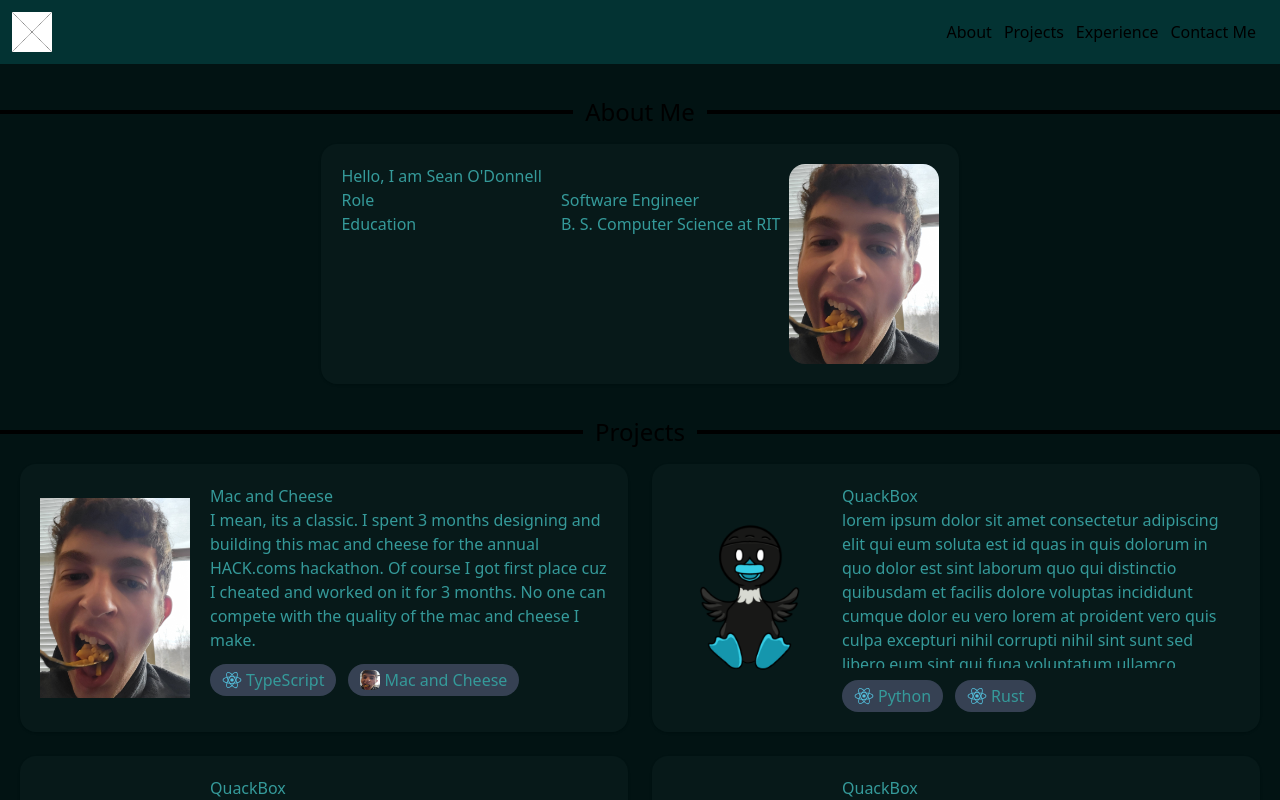
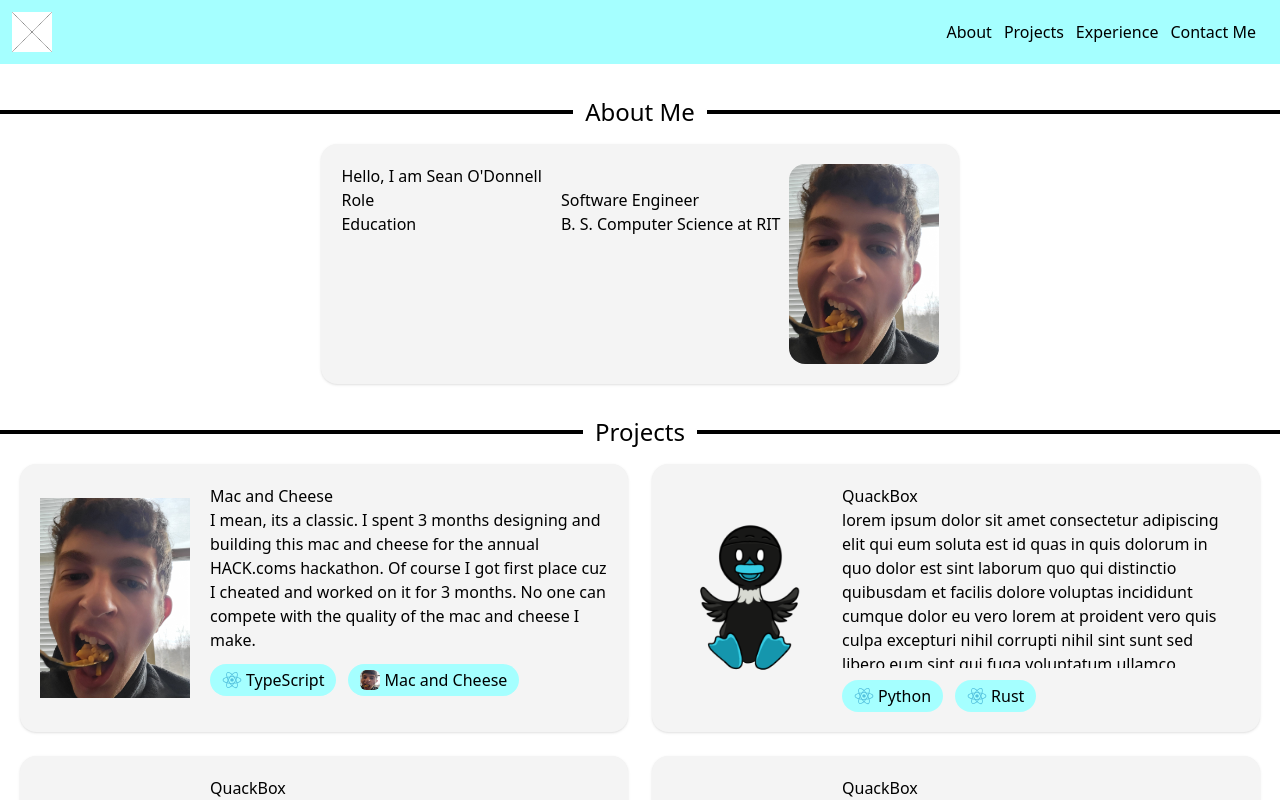
Before and after one commit to Saoski/test-portfolio, a Next.js app: page / in a window 1280 px wide. Shown: the top 800 px of the page. Built offline with nearby package versions, Linux system fonts and the light colour scheme.

Commit message:
Change color scheme

```diff
--- a/app/components/NavBar.tsx
+++ b/app/components/NavBar.tsx
@@ -3,7 +3,7 @@ import Image from "next/image";
 
 export default function NavBar() {
     return (
-        <div className="flex justify-between fixed top-0 w-screen p-3 bg-navbar items-center">
+        <div className="flex justify-between fixed top-0 w-screen p-3 bg-secondary items-center">
             <div className="relative w-10 h-10">
                 <Image src={placeholderImg} alt="Sean logo." fill />
             </div>
--- a/app/components/SkillTag.tsx
+++ b/app/components/SkillTag.tsx
@@ -27,7 +27,7 @@ export default function SkillTag({ skill }: SkillProps) {
     const skillSrc = getSkillImageSrc[skill];
 
     return (
-        <div className="flex gap-1 items-center text-primary-fg bg-gray-700 size-fit py-1 px-3 rounded-3xl">
+        <div className="flex gap-1 items-center text-primary-fg bg-secondary size-fit py-1 px-3 rounded-3xl">
             <div className="relative size-5 overflow-hidden rounded-md">
                 <Image src={skillSrc} alt={skill} fill sizes="20px" />
             </div>
--- a/app/globals.css
+++ b/app/globals.css
@@ -1,8 +1,8 @@
 @import "tailwindcss";
 
 @theme {
-  --color-primary: #071919;
-  --color-primary-fg: #359a9a;
-  --color-primary-bg: #021313;
-  --color-navbar: #033333;
+  --color-primary: #f4f4f4;
+  --color-primary-fg: #000000;
+  --color-primary-bg: #ffffff;
+  --color-secondary: #a5ffff;
 }
```
